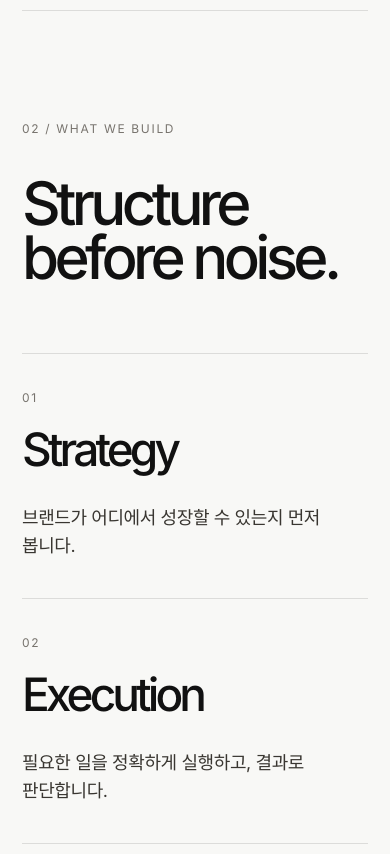
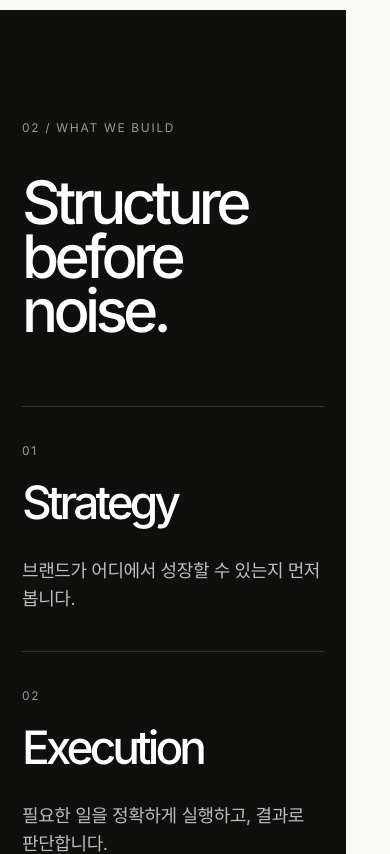
Before and after one commit to hnmspace/website, a Next.js app: page / in a window 390 px wide. Shown: the part 1420-2274 px from the top of the page. Built offline with nearby package versions, Linux system fonts and the light colour scheme.

Commit message:
Add files via upload

```diff
--- a/app/globals.css
+++ b/app/globals.css
@@ -3,6 +3,9 @@
   --text: #111111;
   --muted: #77736d;
   --line: rgba(17, 17, 17, 0.12);
+  --dark: #0f0f0e;
+  --dark-muted: rgba(255,255,255,0.58);
+  --dark-line: rgba(255,255,255,0.16);
 }
 
 * { box-sizing: border-box; }
@@ -90,7 +93,20 @@ h1 {
 .statement-copy p { margin: 0; }
 .statement-copy p + p { margin-top: 12px; }
 
-.work-section { padding: 170px 0; }
+.work-section {
+  width: 100%;
+  max-width: none;
+  margin: 0;
+  padding: 170px max(48px, calc((100% - 1220px) / 2));
+  background: var(--dark);
+  color: #fff;
+  border-top: 0;
+}
+.work-section .section-kicker { color: var(--dark-muted); }
+.work-section .work-list { border-top-color: var(--dark-line); }
+.work-section .work-item { border-bottom-color: var(--dark-line); }
+.work-section .work-item span { color: var(--dark-muted); }
+.work-section .work-item p { color: rgba(255,255,255,0.72); }
 .work-head {
   display: grid;
   grid-template-columns: 260px 1fr;
@@ -160,12 +176,19 @@ h2 {
 }
 
 .contact-section {
+  width: 100%;
+  max-width: none;
+  margin: 0;
   min-height: 92vh;
-  padding: 160px 0;
+  padding: 160px max(48px, calc((100% - 1220px) / 2));
   display: flex;
   flex-direction: column;
   justify-content: center;
+  background: var(--dark);
+  color: #fff;
+  border-top: 0;
 }
+.contact-section .section-kicker { color: var(--dark-muted); }
 .contact-section h2 { margin-top: 52px; max-width: 1100px; }
 .contact-links {
   margin-top: 82px;
@@ -174,13 +197,13 @@ h2 {
   gap: 14px;
 }
 .contact-links a {
-  border: 1px solid var(--line);
+  border: 1px solid currentColor;
   padding: 18px 22px;
   font-size: clamp(17px, 1.8vw, 25px);
   letter-spacing: -0.035em;
   transition: background 160ms ease, color 160ms ease, border-color 160ms ease;
 }
-.contact-links a:hover { background: var(--text); color: #fff; border-color: var(--text); }
+.contact-links a:hover { background: #fff; color: var(--dark); border-color: #fff; }
 
 footer {
   width: min(1220px, calc(100% - 96px));
@@ -209,8 +232,9 @@ footer img { display: block; width: 92px; height: auto; opacity: 0.92; }
   .field-section,
   .contact-section,
   footer { width: min(100% - 44px, 1220px); }
-  .statement-section, .work-section, .field-section { padding: 112px 0; }
-  .contact-section { padding: 112px 0; min-height: 80vh; }
+  .statement-section, .field-section { padding: 112px 0; }
+  .work-section, .contact-section { padding: 112px 22px; }
+  .contact-section { min-height: 80vh; }
   h1, h2 { letter-spacing: -0.078em; }
   .statement-copy { margin-left: 0; margin-top: 54px; }
   .work-head { grid-template-columns: 1fr; gap: 42px; }
```
Also changed, not shown: 1 other file (tests, documents, lock files or other folders).
